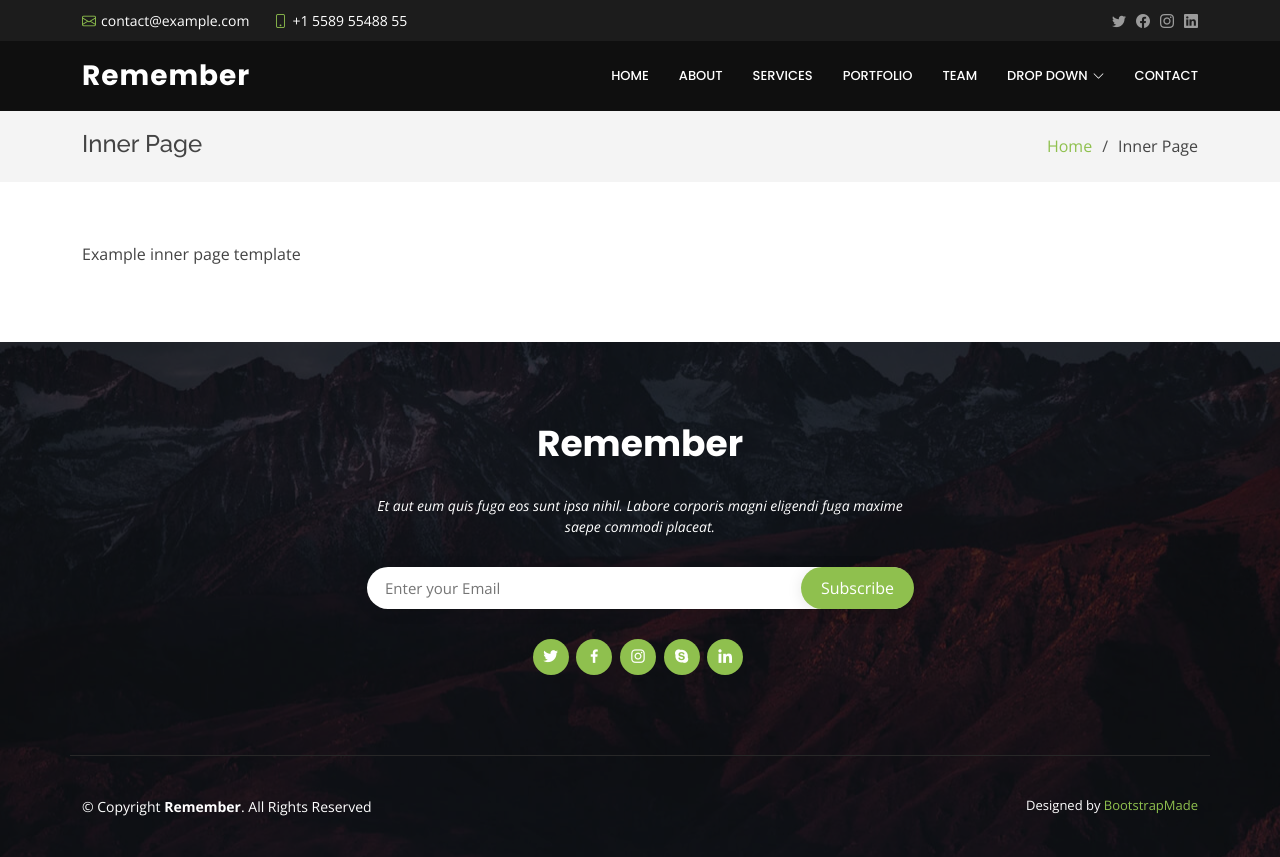
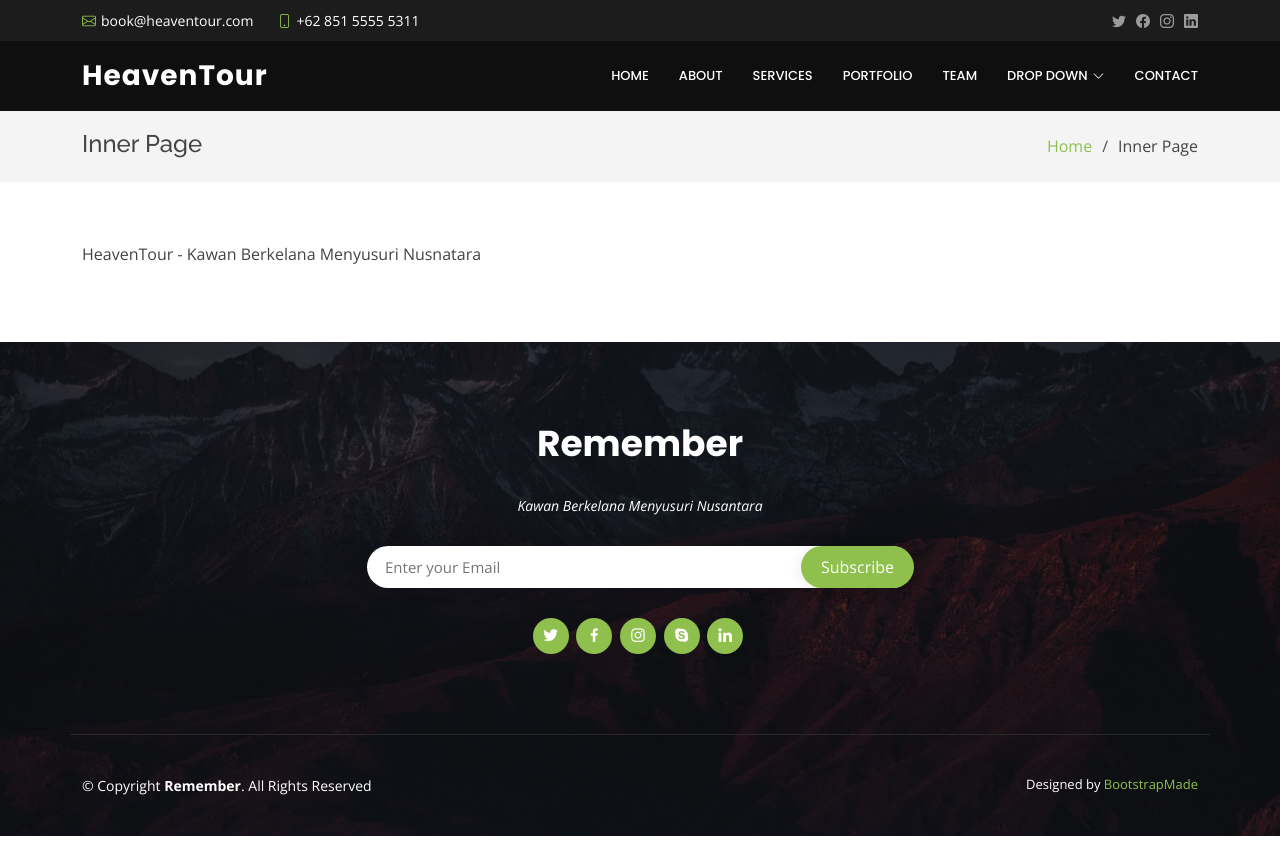
Before and after one commit to billlaudrix/Heaven-Tour, a plain HTML site: page inner-page.html in a window 1280 px wide. After the commit the page ends 836 px from the top, so only its background shows below. Drawn offline with nearby package versions, Linux system fonts and the light colour scheme.

Commit message:
Update inner-page.html

```diff
--- a/inner-page.html
+++ b/inner-page.html
@@ -5,7 +5,7 @@
   <meta charset="utf-8">
   <meta content="width=device-width, initial-scale=1.0" name="viewport">
 
-  <title>Inner Page - Remember Bootstrap Template</title>
+  <title>HeavenTour</title>
   <meta content="" name="description">
   <meta content="" name="keywords">
 
@@ -41,8 +41,8 @@
   <section id="topbar" class="d-flex align-items-center">
     <div class="container d-flex justify-content-center justify-content-md-between">
       <div class="contact-info d-flex align-items-center">
-        <i class="bi bi-envelope d-flex align-items-center"><a href="mailto:contact@example.com">contact@example.com</a></i>
-        <i class="bi bi-phone d-flex align-items-center ms-4"><span>+1 5589 55488 55</span></i>
+        <i class="bi bi-envelope d-flex align-items-center"><a href="mailto:contact@example.com">book@heaventour.com</a></i>
+        <i class="bi bi-phone d-flex align-items-center ms-4"><span>+62 851 5555 5311</span></i>
       </div>
       <div class="social-links d-none d-md-flex align-items-center">
         <a href="#" class="twitter"><i class="bi bi-twitter"></i></a>
@@ -58,7 +58,7 @@
     <div class="container d-flex justify-content-between">
 
       <div class="logo">
-        <h1 class="text-light"><a href="index.html">Remember</a></h1>
+        <h1 class="text-light"><a href="index.html">HeavenTour</a></h1>
         <!-- Uncomment below if you prefer to use an image logo -->
         <!-- <a href="index.html"><img src="assets/img/logo.png" alt="" class="img-fluid"></a>-->
       </div>
@@ -115,7 +115,7 @@
     <section class="inner-page">
       <div class="container">
         <p>
-          Example inner page template
+         HeavenTour - Kawan Berkelana Menyusuri Nusnatara
         </p>
       </div>
     </section>
@@ -132,7 +132,7 @@
         <div class="row  justify-content-center">
           <div class="col-lg-6">
             <h3>Remember</h3>
-            <p>Et aut eum quis fuga eos sunt ipsa nihil. Labore corporis magni eligendi fuga maxime saepe commodi placeat.</p>
+            <p>Kawan Berkelana Menyusuri Nusantara</p>
           </div>
         </div>
 
```
